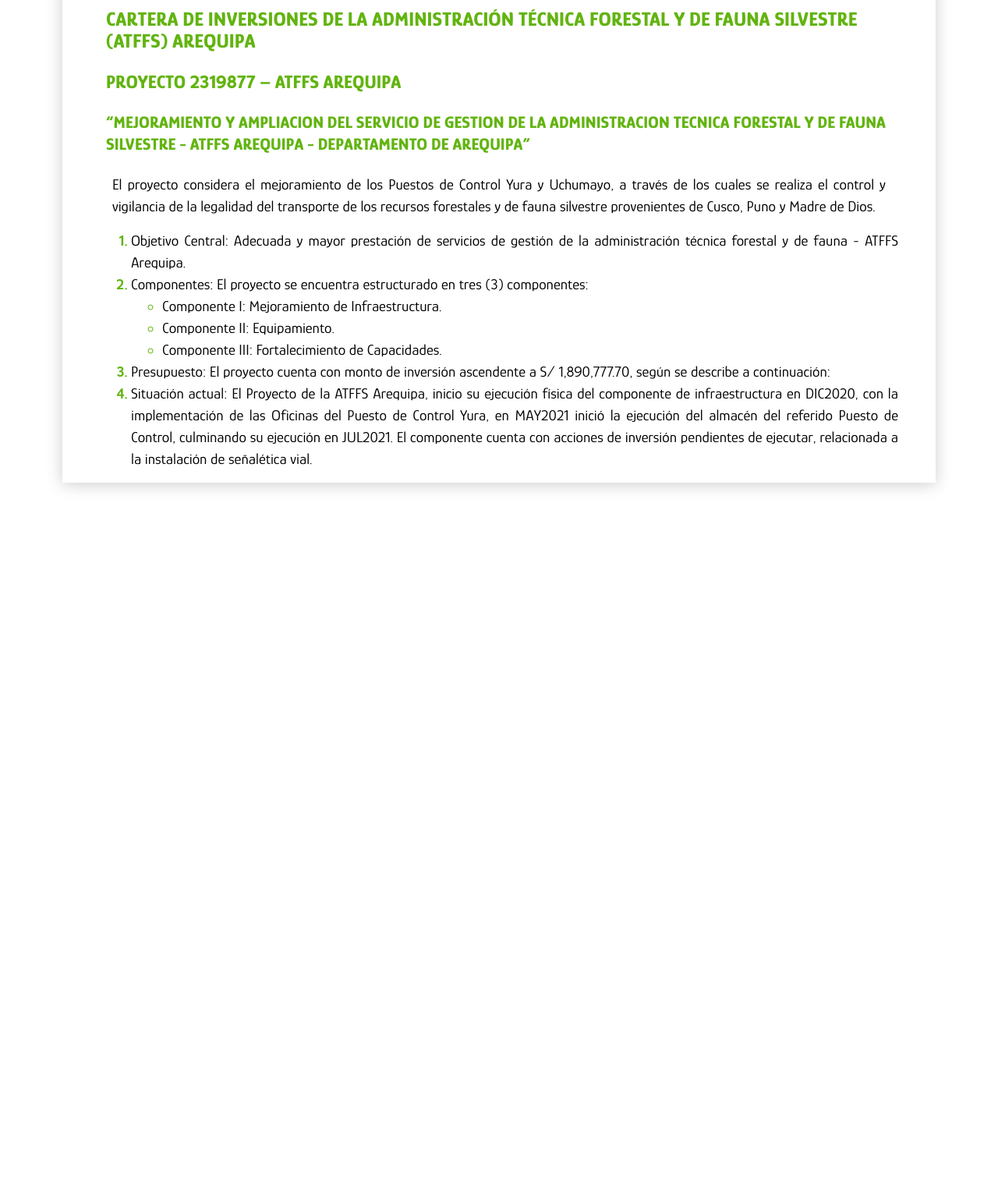
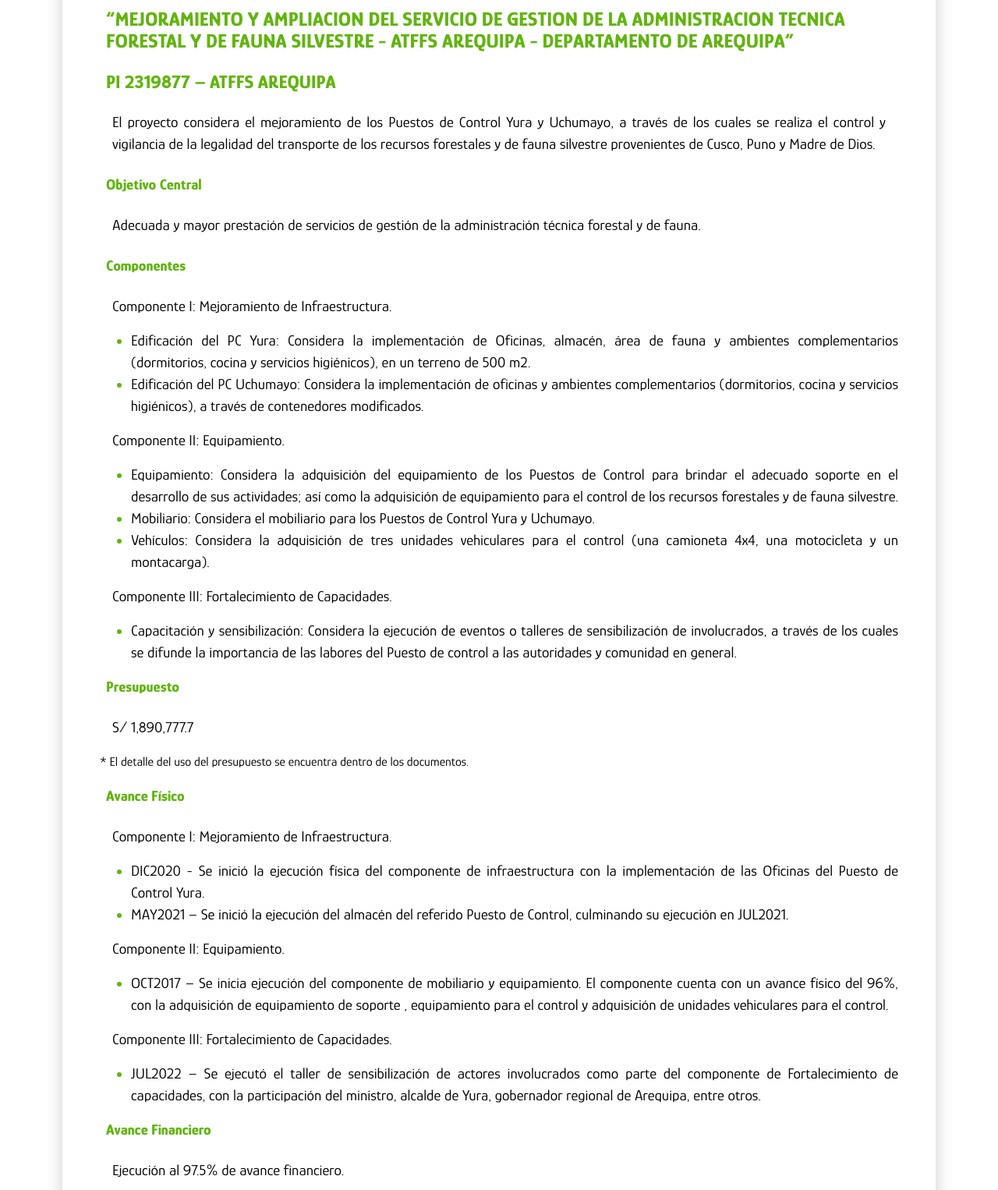
Before and after one commit to GAP-SERFOR/Cartera, a plain HTML site: page inversionesWeb/SERFOR (1).html in a window 1280 px wide. Shown: the part 542-2068 px from the top of the page at 78% size. Before the commit the page ends 1209 px from the top, so only its background shows below. Drawn offline with Linux system fonts and the light colour scheme; a web font is replaced by a local one.

Commit message:
actualizado

```diff
--- a/inversionesWeb/SERFOR (1).html
+++ b/inversionesWeb/SERFOR (1).html
@@ -44,38 +44,105 @@
 
         <article>
             <h1>AYUDA MEMORIA </h1>
-            <h2>CARTERA DE INVERSIONES DE LA ADMINISTRACIÓN TÉCNICA FORESTAL Y DE FAUNA SILVESTRE (ATFFS) AREQUIPA
+            <h2>“MEJORAMIENTO Y AMPLIACION DEL SERVICIO DE GESTION DE LA ADMINISTRACION TECNICA FORESTAL Y DE FAUNA
+                SILVESTRE - ATFFS AREQUIPA - DEPARTAMENTO DE AREQUIPA”
             </h2>
-            <h3>PROYECTO 2319877 – ATFFS AREQUIPA
+            <h3>PI 2319877 – ATFFS AREQUIPA
             </h3>
-            <h4> “MEJORAMIENTO Y AMPLIACION DEL SERVICIO DE GESTION DE LA ADMINISTRACION TECNICA FORESTAL Y DE FAUNA
-                SILVESTRE - ATFFS AREQUIPA - DEPARTAMENTO DE AREQUIPA”
-            </h4>
             <p>El proyecto considera el mejoramiento de los Puestos de Control Yura y Uchumayo, a través de los cuales
                 se realiza el control y vigilancia de la legalidad del transporte de los recursos forestales y de fauna
                 silvestre provenientes de Cusco, Puno y Madre de Dios.
             </p>
+                <h5>Objetivo Central
+                </h5>
+            <p>Adecuada y mayor prestación de servicios de gestión de la administración técnica forestal y de fauna.
+            </p>
+                <h5>Componentes
+                </h5>
+            <p>Componente I: Mejoramiento de Infraestructura.
+            </p>
             <ol>
-                <li>Objetivo Central: Adecuada y mayor prestación de servicios de gestión de la administración técnica
-                    forestal y de fauna - ATFFS Arequipa.
-                </li>
-                <li>Componentes: El proyecto se encuentra estructurado en tres (3) componentes:
+            </ol>
                     <ul>
-                        <li>Componente I: Mejoramiento de Infraestructura.
+                        <li>Edificación del PC Yura: Considera la implementación de Oficinas, almacén, área de fauna
+                            y ambientes complementarios (dormitorios, cocina y servicios higiénicos), en un terreno de 500 m2.
                         </li>
-                        <li>Componente II: Equipamiento.
-                        </li>
-                        <li>Componente III: Fortalecimiento de Capacidades.
+                        <li>Edificación del PC Uchumayo: Considera la implementación de oficinas y ambientes complementarios
+                            (dormitorios, cocina y servicios higiénicos), a través de contenedores modificados.
                         </li>
                     </ul>
-                </li>
-                <li>Presupuesto: El proyecto cuenta con monto de inversión ascendente a S/ 1,890,777.70, según se
-                    describe a continuación:
-                </li>
-                <li>
-                    Situación actual: El Proyecto de la ATFFS Arequipa, inicio su ejecución física del componente de infraestructura en DIC2020, con la implementación de las Oficinas del Puesto de Control Yura, en MAY2021 inició la ejecución del almacén del referido Puesto de Control, culminando su ejecución en JUL2021. El componente cuenta con acciones de inversión pendientes de ejecutar, relacionada a la instalación de señalética vial.
+            <p>Componente II: Equipamiento.
+            </p>
+            <ol>
+            </ol>
+                    <ul>
+                        <li>Equipamiento: Considera la adquisición del equipamiento de los Puestos de Control para brindar
+                            el adecuado soporte en el desarrollo de sus actividades; así como la adquisición de equipamiento
+                            para el control de los recursos forestales y de fauna silvestre.
+                        </li>
+                        <li>Mobiliario: Considera el mobiliario para los Puestos de Control Yura y Uchumayo.
+                        </li>
+                        <li>Vehículos: Considera la adquisición de tres unidades vehiculares para el control (una camioneta
+                            4x4, una motocicleta y un montacarga).
+                        </li>
+                    </ul>
 
-                </li>
+            <p>Componente III: Fortalecimiento de Capacidades.
+            </p>
+            <ol>
+            </ol>
+                    <ul>
+                        <li>Capacitación y sensibilización: Considera la ejecución de eventos o talleres de sensibilización
+                            de involucrados, a través de los cuales se difunde la importancia de las labores del Puesto de
+                            control a las autoridades y comunidad en general.
+                        </li>
+                    </ul>
+                <h5>Presupuesto
+                </h5>
+            <p>S/ 1,890,777.7
+            </p>
+            <p3>* El detalle del uso del presupuesto se encuentra dentro de los documentos.
+            </p3>
+
+
+            <h5>Avance Físico
+            </h5>
+        <p>Componente I: Mejoramiento de Infraestructura.
+        </p>
+        <ol>
+        </ol>
+                <ul>
+                    <li>DIC2020 - Se inició la ejecución física del componente de infraestructura con la
+                        implementación de las Oficinas del Puesto de Control Yura.
+                    </li>
+                    <li>MAY2021 – Se inició la ejecución del almacén del referido Puesto de Control,
+                        culminando su ejecución en JUL2021.
+                    </li>
+                </ul>
+        <p>Componente II: Equipamiento.
+        </p>
+        <ol>
+        </ol>
+                <ul>
+                    <li>OCT2017 – Se inicia ejecución del componente de mobiliario y equipamiento. El componente
+                        cuenta con un avance físico del 96%, con la adquisición de equipamiento de soporte
+                        , equipamiento para el control y adquisición de unidades vehiculares para el control.
+                    </li>
+                </ul>
+
+        <p>Componente III: Fortalecimiento de Capacidades.
+        </p>
+        <ol>
+        </ol>
+                <ul>
+                    <li>JUL2022 – Se ejecutó el taller de sensibilización de actores involucrados como parte del componente
+                        de Fortalecimiento de capacidades, con la participación del ministro, alcalde de Yura, gobernador
+                        regional de Arequipa, entre otros.
+                    </li>
+                </ul>
+            <h5>Avance Financiero
+            </h5>
+        <p>Ejecución al 97.5% de avance financiero.
             </ol>
         </article>
     </section>
```
Also changed, not shown: documentosWeb/PI 2319877 – ATFFS Arequipa/doc2.html (+32 -0 lines).
